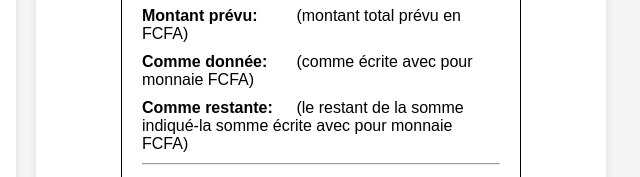
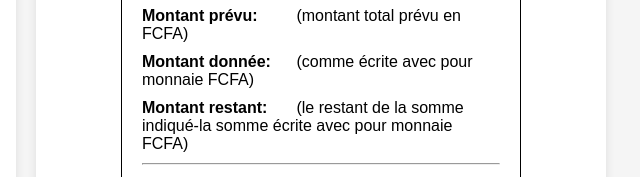
Before and after one commit to ARNOLD701/re-u-mjsa, a plain HTML site: page index.html in a window 1280 px wide. Shown: the part 353-530 px from the top of the page, 614-1254 px from the left. Drawn offline with nearby package versions, Linux system fonts and the light colour scheme.

Commit message:
first commit

```diff
--- a/index.html
+++ b/index.html
@@ -105,11 +105,11 @@
                 </div>
 
                 <div class="receipt-field">
-                    <strong>Comme donnée:</strong> <span id="previewMontantVerse">(comme écrite avec pour monnaie FCFA)</span>
+                    <strong>Montant donnée:</strong> <span id="previewMontantVerse">(comme écrite avec pour monnaie FCFA)</span>
                 </div>
 
                 <div class="receipt-field">
-                    <strong>Comme restante:</strong> <span id="previewMontantRestant">(le restant de la somme indiqué-la somme écrite avec pour monnaie FCFA)</span>
+                    <strong>Montant restant:</strong> <span id="previewMontantRestant">(le restant de la somme indiqué-la somme écrite avec pour monnaie FCFA)</span>
                 </div>
 
                 <hr>
```
